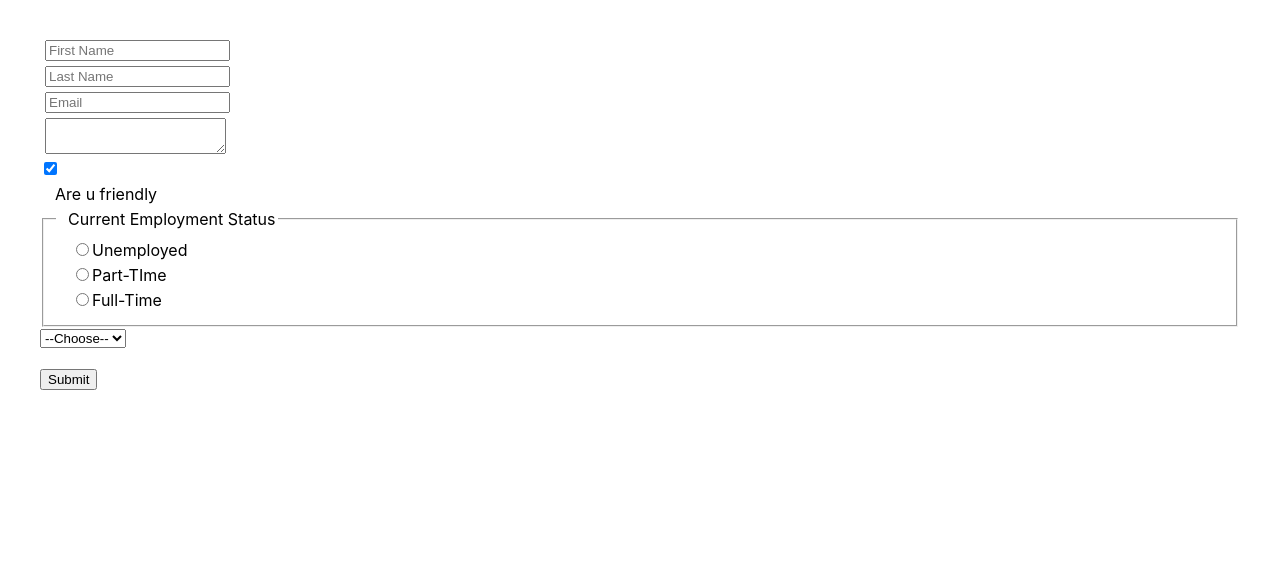
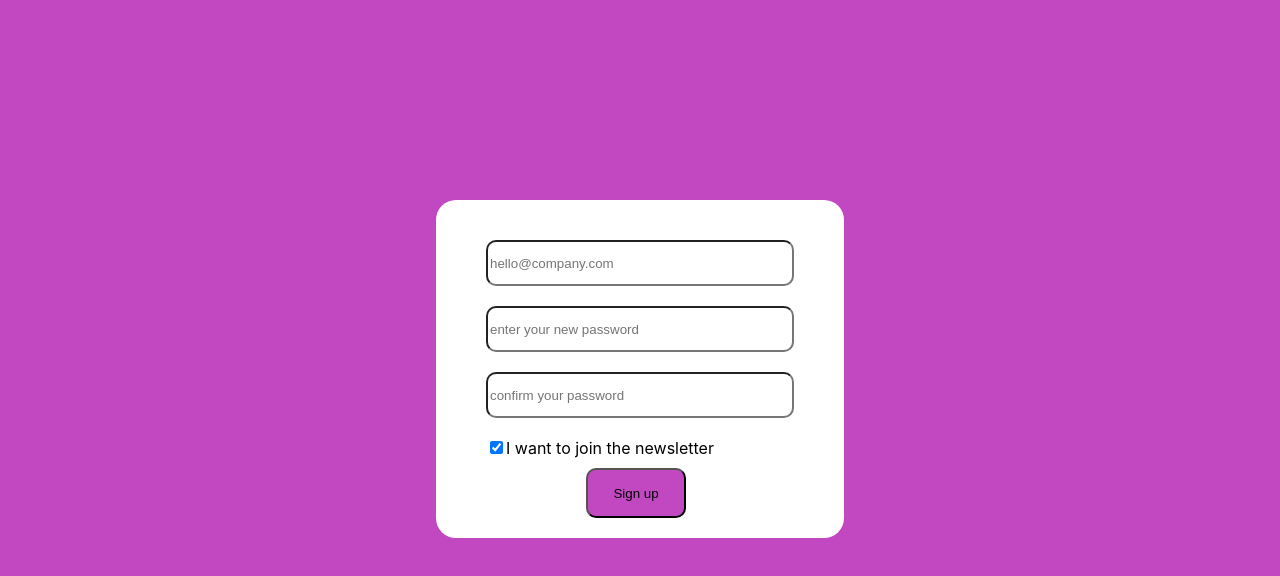
Before and after one commit to Tinady/scrimba-react-course, a React (Create React App) app in the folder memegenerator/: page / in a window 1280 px wide. Shown: the top 576 px of the page. Built offline with nearby package versions, Linux system fonts and the light colour scheme.

Commit message:
Update App.js

```diff
--- a/memegenerator/src/App.js
+++ b/memegenerator/src/App.js
@@ -9,8 +9,9 @@ import jokeData from './components/jokeData';
 import Jokes from './components/joke';
 import Messages from './components/Messages';
 import Forms from './components/form';
+import SignUp from './components/signUp';
 import './contact.css'
-import './App.css';
+import './signUp.css';
 
 export default function App() {
 
@@ -44,13 +45,14 @@ export default function App() {
 
   return (
     <div className="App">
-        {/* <Header/>
+        {/* * <Header/>
         <Meme/>
         <Count/>
        {squareDivs} */
         /* {jokeelements}
-       <Messages/> */}
-       <Forms/>
+       <Messages/>
+       <Forms/> */}
+       <SignUp/>
 
 
 
```
